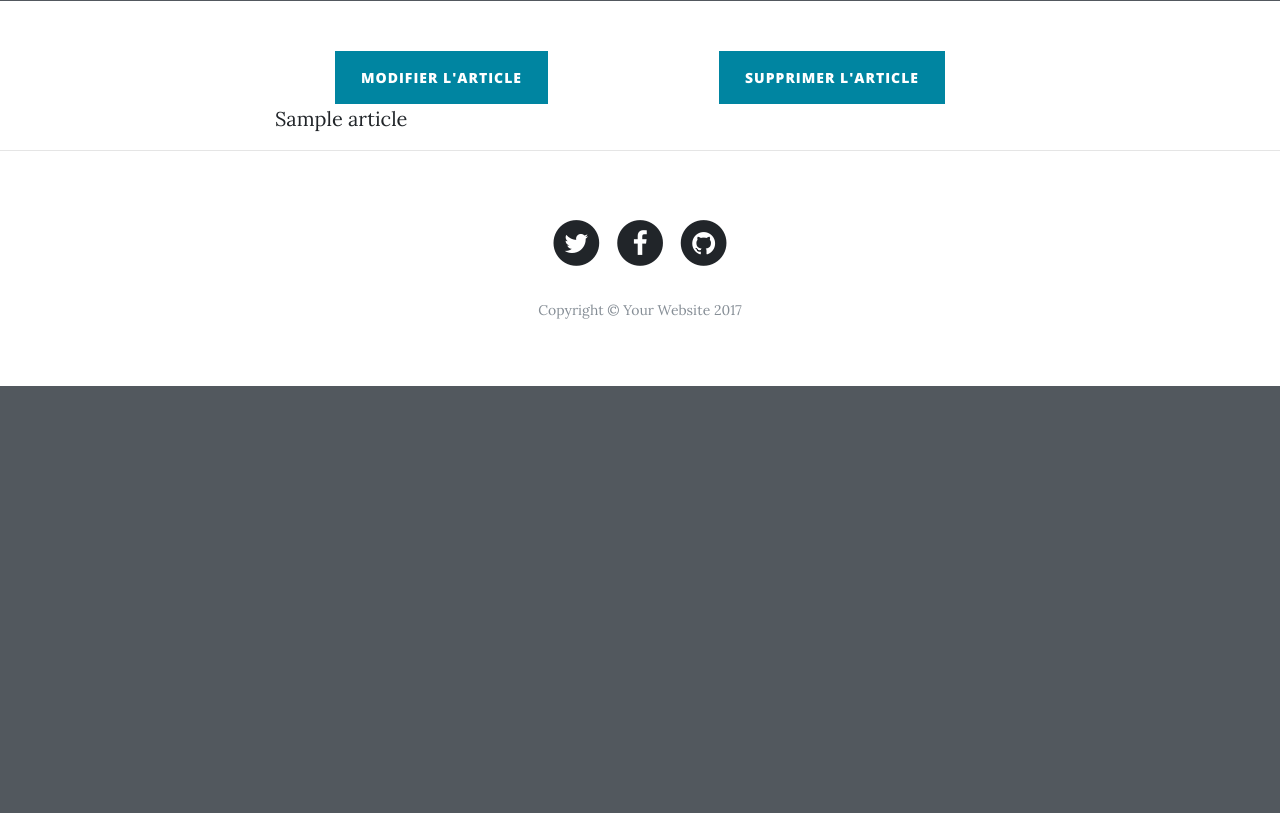
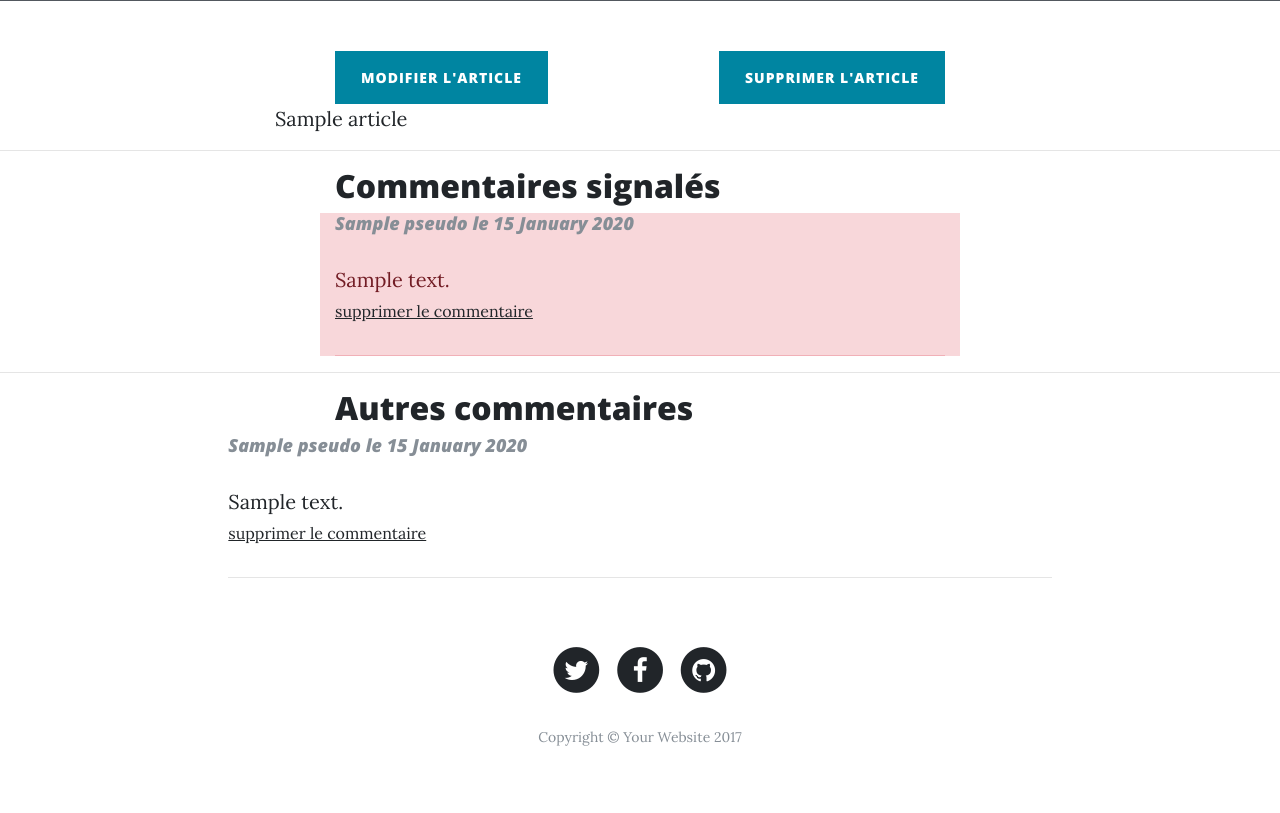
Before and after one commit to Lionel-darosa/MonBlog, a PHP site: template src/View/adminArticle.html.twig in a window 1280 px wide. Shown: the part 560-1373 px from the top of the page. Before the commit the page ends 946 px from the top, so only its background shows below. Run offline with PHP 8.4, Linux system fonts and the light colour scheme; the template is opened without the code that fills it: most values are stand-ins (such as "Sample title", 1, 10 or a date in 2020); some libraries are stand-ins or nearby versions.

Commit message:
add report comment into admin post and deleting comment

```diff
--- a/src/Controller/FrontController.php
+++ b/src/Controller/FrontController.php
@@ -45,8 +45,7 @@
     public function Post($id)
     {
         $article= $this->getDatabase()->find(Article::class, $id);
-        $comments= $this->getDatabase()->findall(Commentaire::class, ['article_id'=>$id]);
-        $this->render('article.html.twig', ["article"=>$article, "comments"=>$comments]);
+        $this->render('article.html.twig', ["article"=>$article]);
     }
 
     /**
--- a/src/View/admin.html.twig
+++ b/src/View/admin.html.twig
@@ -4,7 +4,7 @@
     <!-- Navigation -->
     <nav class="navbar navbar-expand-lg navbar-light fixed-top" id="mainNav">
         <div class="container">
-            <a class="navbar-brand" href="/admin/articles?page=1">Accueil administration</a>
+            <a class="navbar-brand" href="/admin/articles">Accueil administration</a>
             <button class="navbar-toggler navbar-toggler-right" type="button" data-toggle="collapse" data-target="#navbarResponsive" aria-controls="navbarResponsive" aria-expanded="false" aria-label="Toggle navigation">
                 Menu
                 <i class="fa fa-bars"></i>
@@ -13,7 +13,7 @@
                 <ul class="navbar-nav ml-auto">
 
                     <li class="nav-item">
-                        <a class="nav-link" href="/admin/articles?page=1">Articles</a>
+                        <a class="nav-link" href="/admin/articles">Articles</a>
                     </li>
                     <li class="nav-item">
                         <a class="nav-link" href="/">retour sur site</a>
--- a/src/View/adminArticle.html.twig
+++ b/src/View/adminArticle.html.twig
@@ -4,7 +4,7 @@
     <!-- Navigation -->
     <nav class="navbar navbar-expand-lg navbar-light fixed-top" id="mainNav">
         <div class="container">
-            <a class="navbar-brand" href="/admin/articles?page=1">Accueil administration</a>
+            <a class="navbar-brand" href="/admin/articles">Accueil administration</a>
             <button class="navbar-toggler navbar-toggler-right" type="button" data-toggle="collapse" data-target="#navbarResponsive" aria-controls="navbarResponsive" aria-expanded="false" aria-label="Toggle navigation">
                 Menu
                 <i class="fa fa-bars"></i>
@@ -13,7 +13,7 @@
                 <ul class="navbar-nav ml-auto">
 
                     <li class="nav-item">
-                        <a class="nav-link" href="/admin/articles?page=1">Articles</a>
+                        <a class="nav-link" href="/admin/articles">Articles</a>
                     </li>
                     <li class="nav-item">
                         <a class="nav-link" href="/">retour sur site</a>
@@ -63,6 +63,40 @@
     </article>
 
     <hr>
+
+    <!--Comments Reported-->
+    <div class="col-sm-6 mx-auto">
+        <h2>Commentaires signalés</h2>
+    </div>
+    <div class="col-sm-6 mx-auto alert-danger">
+        {% for commentaire in reportComment%}
+            <article>
+                <div class="post-preview">
+                    <h5 class="post-meta">{{ commentaire.pseudo }} le {{ commentaire.date_comment|date('j F Y') }}</h5>
+                    <p>{{ commentaire.commentaire }} <br><a class="post-meta small" href="/admin/DeleteComment/{{ commentaire.id }}">supprimer le commentaire</a></p>
+                </div>
+            </article>
+            <hr>
+        {% endfor %}
+    </div>
+
+    <hr>
+
+    <!--Other Comments -->
+    <div class="col-sm-6 mx-auto">
+        <h2>Autres commentaires</h2>
+    </div>
+    <div class="col-sm-8 mx-auto">
+        {% for commentaire in article.getCommentaire()%}
+            <article>
+                <div class="post-preview">
+                    <h5 class="post-meta">{{ commentaire.pseudo }} le {{ commentaire.date_comment|date('j F Y') }}</h5>
+                    <p>{{ commentaire.commentaire }} <br><a class="post-meta small" href="/admin/DeleteComment/{{ commentaire.id }}">supprimer le commentaire</a></p>
+                </div>
+            </article>
+            <hr>
+        {% endfor %}
+    </div>
 {% endblock %}
 
 {% block footer %}
--- a/src/View/article.html.twig
+++ b/src/View/article.html.twig
@@ -48,7 +48,7 @@
 
     <!-- Single Comment -->
     <div class="col-sm-8 mx-auto">
-        {% for commentaire in comments%}
+        {% for commentaire in article.getCommentaire()%}
             <article>
                 <div class="post-preview">
                     <h5 class="post-meta">{{ commentaire.pseudo }} le {{ commentaire.date_comment|date('j F Y') }}</h5>
```
Also changed, not shown: src/Controller/BackController.php (+6 -3 lines).
